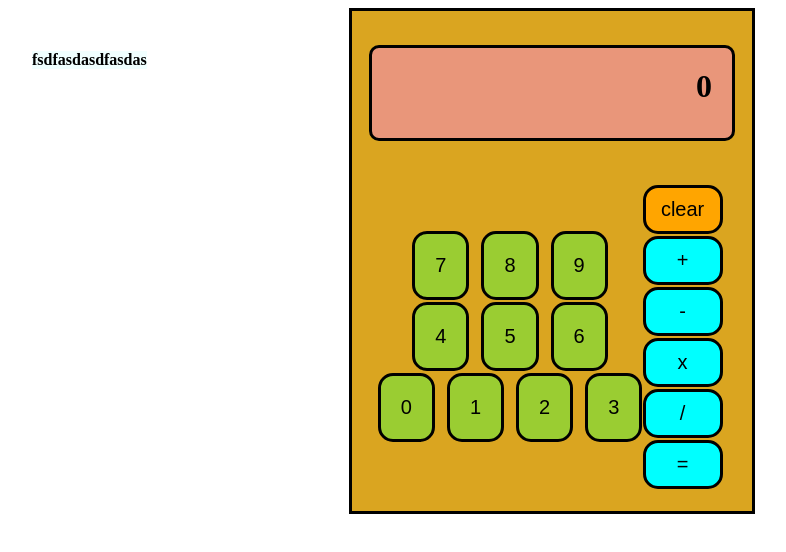
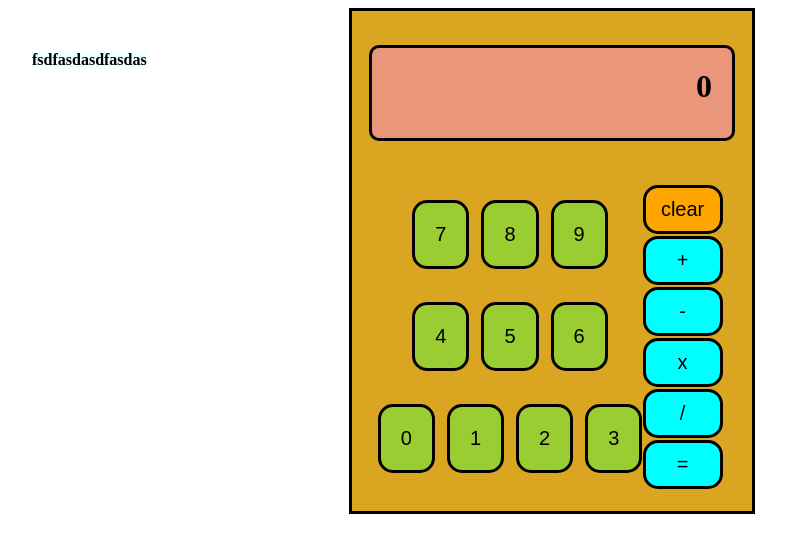
Before and after one commit to j-corb/Calculator, a plain HTML site: page index.html in a window 1280 px wide. Shown: the whole page, without its empty margins (88-874 px from the left). Drawn offline with Linux system fonts and the light colour scheme.

Commit message:
improve positioning of elements

```diff
--- a/index.html
+++ b/index.html
@@ -18,19 +18,19 @@
         maybe consider making it a p element?-->
         <div class = 'inputs'>
         <div class="numbers">
-        <div class="top-row">
+        <div class="top-row numRow">
             <button type="button" class="number button" id="7">7</button>
             <button type="button" class="number button" id="8">8</button>
             <button type ='button' class="number button" id="9">9</button>
         </div>
 
-        <div class="middle-row">
+        <div class="middle-row numRow">
             <button type='button' class="number button" id="4">4</button>
             <button type='button' class="number button" id="5">5</button>
             <button type="button" class="number button" id="6">6</button>
         </div>
 
-        <div class="bottom-row">
+        <div class="bottom-row numRow">
             <button type="'button" class="number button" id="0">0</button>
             <button type="button" class="number button" id="1">1</button>
             <button type="button" class="number button" id="2">2</button>
--- a/script.js
+++ b/script.js
@@ -114,6 +114,7 @@ clear.addEventListener('click', () => {
     num='';
     output.textContent = 0;
     opfunc = 0;
+    answer = ''
 });
 
  //output.textContent = numButton.id;
--- a/style.css
+++ b/style.css
@@ -38,9 +38,6 @@
     text-align: center;
     font-size: 20px;
     margin: 1px;
-
-
-
 }
 
 .math {
@@ -60,14 +57,17 @@
 
 .numbers {
     display: flex;
-    flex-direction: column;
-    align-items: center;
+    flex-wrap: wrap;
     justify-content: center;
     width: 100%;
-    height: 100%;
+    max-height: 100%;
     margin-right: 2px;
 }
 
+.numRow{
+    max-height: 33%;
+    margin: auto;
+}
 
 
 .top-row {
@@ -81,15 +81,12 @@
     display: grid;
     grid-template-columns: 1fr 1fr 1fr;
     column-gap: 10px;;
-
-
 }
 
 .bottom-row {
     display: grid;
     grid-template-columns: 1fr 1fr 1fr 1fr;
     column-gap: 10px;
-    max-width: 100%;
     align-items: center;
 
 
```
